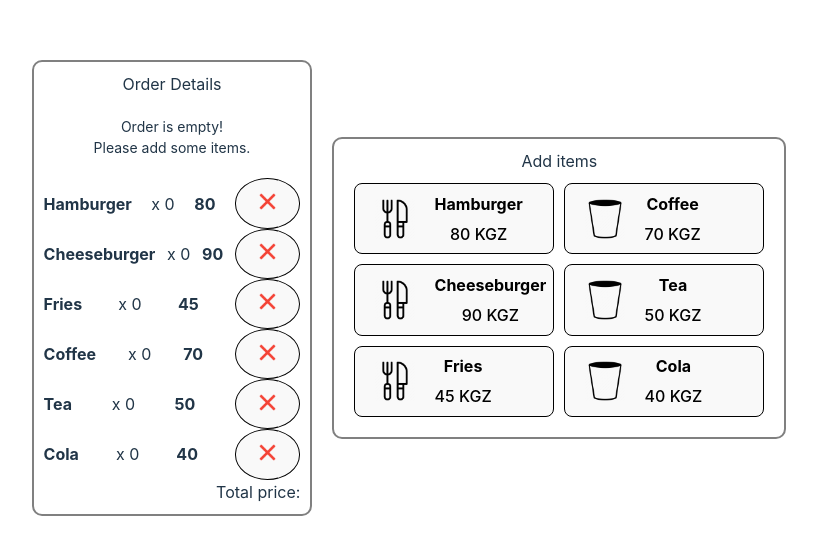
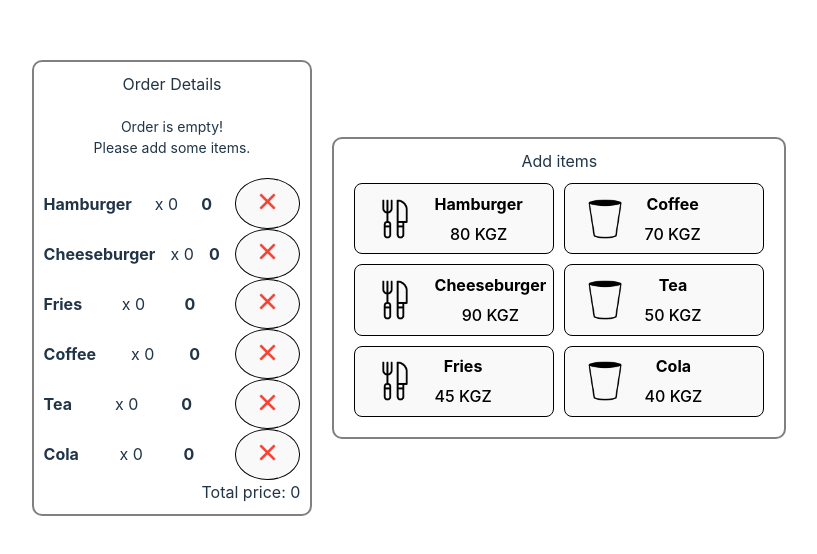
Before and after one commit to red88july/test_work7, a React (Vite) app: page / in a window 1280 px wide. Shown: the part 112-666 px from the top of the page, without its empty margins (231-1048 px from the left). Built offline with nearby package versions, Linux system fonts and the light colour scheme.

Commit message:
Error with add on GitHub!! This is test commit

```diff
--- a/src/App.tsx
+++ b/src/App.tsx
@@ -20,22 +20,28 @@ function App() {
     ];
 
     const [order, setOrder] = useState<Order []>([
-        {id:1, name: 'Hamburger', price: 80, count: 0, image: imageDelete},
-        {id:2, name: 'Cheeseburger', price: 90, count: 0, image: imageDelete},
-        {id:3, name: 'Fries', price: 45, count: 0, image: imageDelete},
-        {id:4, name: 'Coffee', price: 70, count: 0, image: imageDelete},
-        {id:5, name: 'Tea', price: 50, count: 0, image: imageDelete},
-        {id:6, name: 'Cola', price: 40, count: 0, image: imageDelete},
+        {id:1, name: 'Hamburger', price: 0, count: 0, image: imageDelete},
+        {id:2, name: 'Cheeseburger', price: 0, count: 0, image: imageDelete},
+        {id:3, name: 'Fries', price: 0, count: 0, image: imageDelete},
+        {id:4, name: 'Coffee', price: 0, count: 0, image: imageDelete},
+        {id:5, name: 'Tea', price: 0, count: 0, image: imageDelete},
+        {id:6, name: 'Cola', price: 0, count: 0, image: imageDelete},
     ]);
 
+
     const setParametrsOrder = (index: number) => {
-        const orderCopy = { ...order[index] };
-        orderCopy.count++;
-        orderCopy.price *= 2;
-        const orderCopyElements = [...order];
-        orderCopyElements[index] = orderCopy;
-        setOrder(orderCopyElements);
+        const orderCopy = [...order];
+        orderCopy[index].count++;
+        const foodItem = FOOD.find((item) => item.id === orderCopy[index].id);
+        if (foodItem) {
+            orderCopy[index].price += foodItem.price;
+        }
+        setOrder(orderCopy);
     };
+
+  const total = order.reduce ((acc, currentPrice) => {
+      return acc + currentPrice.price;
+  }, 0);
 
 
     return (
@@ -47,7 +53,6 @@ function App() {
                     <span className="text-order">Order is empty!</span>
                     <span className="text-order">Please add some items.</span>
                 </div>
-
                 {order.map((order, index) => (
                     <Orders key={index}
                     id={order.id}
@@ -56,10 +61,8 @@ function App() {
                     count={order.count}
                     image={order.image}/>
                 ))}
-
-
                 <div className="price-item">
-                    <span className="order-total-pirce">Total price: </span>
+                    <span className="order-total-pirce">Total price: {total}</span>
                 </div>
             </div>
 
@@ -74,6 +77,7 @@ function App() {
                                 name={food.name}
                                 price={food.price}
                                 image={food.image}
+                                onClick={() => {setParametrsOrder(index);}}
                             />
                         ))}
                     </div>
@@ -85,6 +89,7 @@ function App() {
                                 name={food.name}
                                 price={food.price}
                                 image={food.image}
+                                onClick={() => {setParametrsOrder(index + 3);}}
                             />
                         ))}
                     </div>
--- a/src/Buttons/Buttons.tsx
+++ b/src/Buttons/Buttons.tsx
@@ -2,10 +2,10 @@ import React from "react";
 import {Button} from "../types";
 import './Buttons.css';
 
-const Buttons: React.FC<Button> = ({name, price, image}) => {
+const Buttons: React.FC<Button> = ({name, price, image, onClick}) => {
     return (
         <button type="button" className="btn-ingridient">
-                <img src={image} alt={name} className="img-ingridient" />
+                <img src={image} alt={name} className="img-ingridient" onClick={onClick} />
             <div className="description-items">
                 <h4 className="title">{name}</h4>
                 <span className="price">{price} KGZ</span>
--- a/src/types.d.ts
+++ b/src/types.d.ts
@@ -10,6 +10,7 @@ export interface Button {
     name: string,
     price: number,
     image: string,
+    onClick: () => void;
 }
 
 export interface Order {
```
